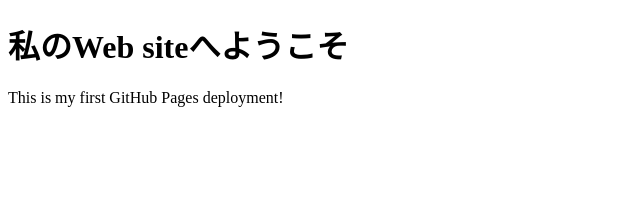
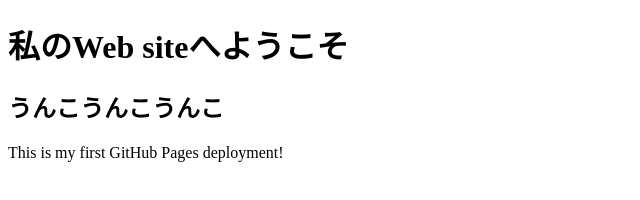
Before and after one commit to skazuma0309/my-first-web-app, a plain HTML site: page index.html in a window 1280 px wide. Shown: the whole page, without its empty margins (0-640 px from the left). Drawn offline with Linux system fonts and the light colour scheme.

Commit message:
Add files via upload

```diff
--- a/index.html
+++ b/index.html
@@ -7,6 +7,7 @@
 </head>
 <body>
     <h1>私のWeb siteへようこそ</h1>
+    <h2>うんこうんこうんこ</h2>
     <p>This is my first GitHub Pages deployment!</p>
 </body>
 </html>
```
